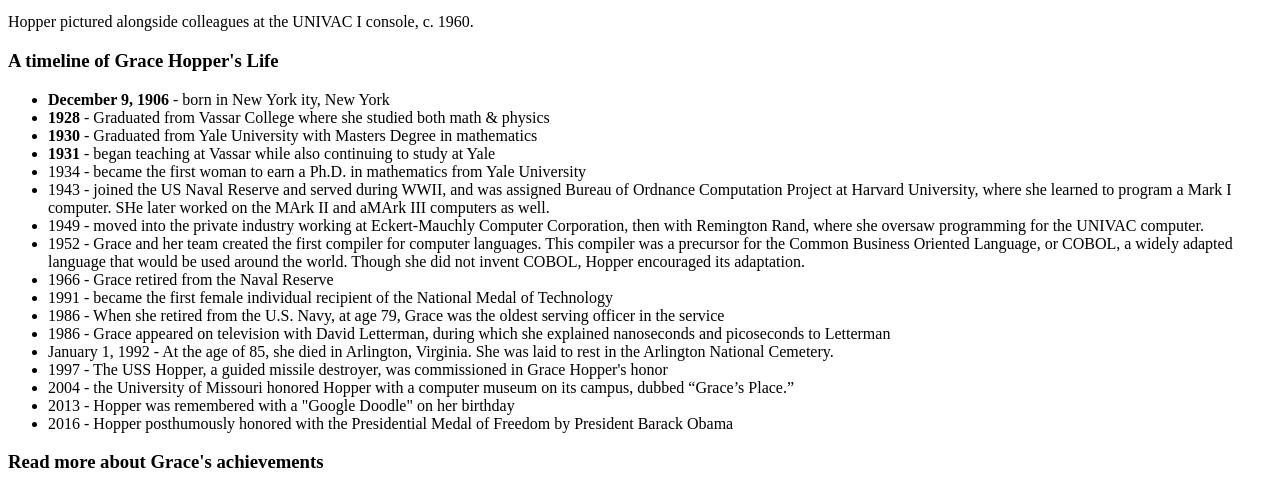
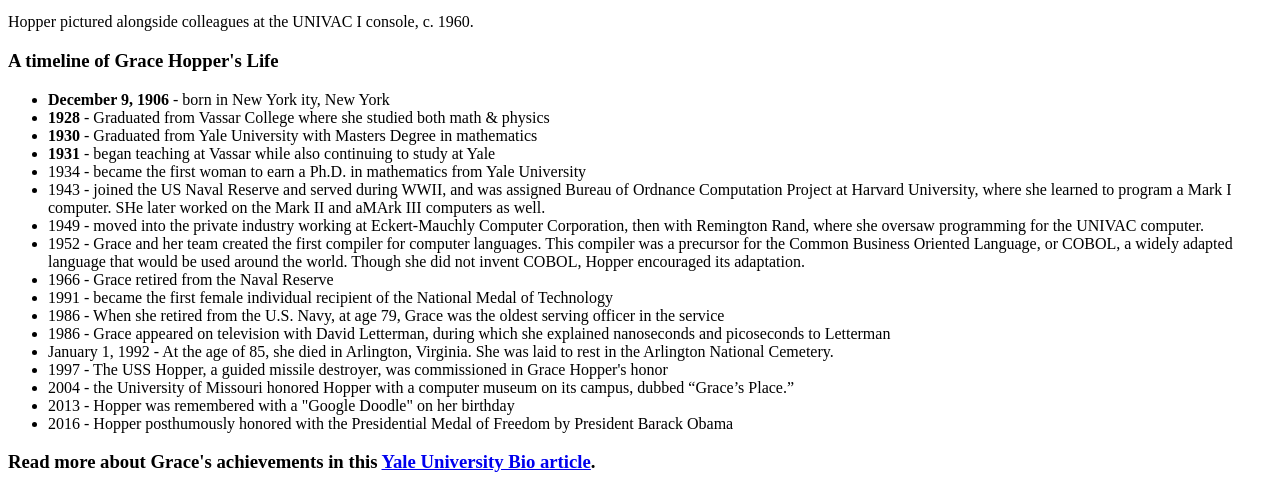
Before and after one commit to mariabrock/freeCodeCamp-tributePage, a plain HTML site: page src/index.html in a window 1280 px wide. Shown: the part 410-902 px from the top of the page. Drawn offline with Linux system fonts and the light colour scheme.

Commit message:
added links

```diff
--- a/src/index.html
+++ b/src/index.html
@@ -11,10 +11,10 @@
           <h3>A programming pioneer known as "Grandma COBOL".</h3>
           <div id="img-div">
             <img id="image" src="https://upload.wikimedia.org/wikipedia/commons/3/37/Grace_Hopper_and_UNIVAC.jpg" />
-            <p>Hopper pictured alongside colleagues at the UNIVAC I console, c. 1960.</p>
+            <p id="img-caption">Hopper pictured alongside colleagues at the UNIVAC I console, c. 1960.</p>
           </div>
 
-          <section id="tribute-info" target="_blank">
+          <section id="tribute-info">
             <h3>A timeline of Grace Hopper's Life</h3>
             <ul>
               <li><strong>December 9, 1906</strong> - born in New York ity, New York</li>
@@ -22,7 +22,7 @@
               <li><strong>1930</strong> - Graduated from Yale University with Masters Degree in mathematics</li>
               <li><strong>1931</strong> - began teaching at Vassar while also continuing to study at Yale</li>
               <li>1934 - became the first woman to earn a Ph.D. in mathematics from Yale University</li>
-              <li>1943 - joined the US Naval Reserve and served during WWII, and was assigned Bureau of Ordnance Computation Project at Harvard University, where she learned to program a Mark I computer. SHe later worked on the MArk II and aMArk III computers as well.</li>
+              <li>1943 - joined the US Naval Reserve and served during WWII, and was assigned Bureau of Ordnance Computation Project at Harvard University, where she learned to program a Mark I computer. SHe later worked on the Mark II and aMArk III computers as well.</li>
               <li>1949 - moved into the private industry working at Eckert-Mauchly Computer Corporation, then with Remington Rand, where she oversaw programming for the UNIVAC computer.</li>
               <li>1952 - Grace and her team created the first compiler for computer languages. This compiler was a precursor for the Common Business Oriented Language, or COBOL, a widely adapted language that would be used around the world. Though she did not invent COBOL, Hopper encouraged its adaptation.</li>
               <li>1966 - Grace retired from the Naval Reserve</li>
@@ -36,10 +36,11 @@
               <li>2016 - Hopper posthumously honored with the Presidential Medal of Freedom by President Barack Obama</li>
             </ul>
 
-            <h3>Read more about Grace's achievements </h3>
-            <a id="tribute-link" href="">
+            <h3>
+              Read more about Grace's achievements in this
 
-            </a>
+              <a id="tribute-link" href="https://president.yale.edu/biography-grace-murray-hopper" target="_blank">Yale University Bio article</a>.
+            </h3>
 
           </section>
 
```
